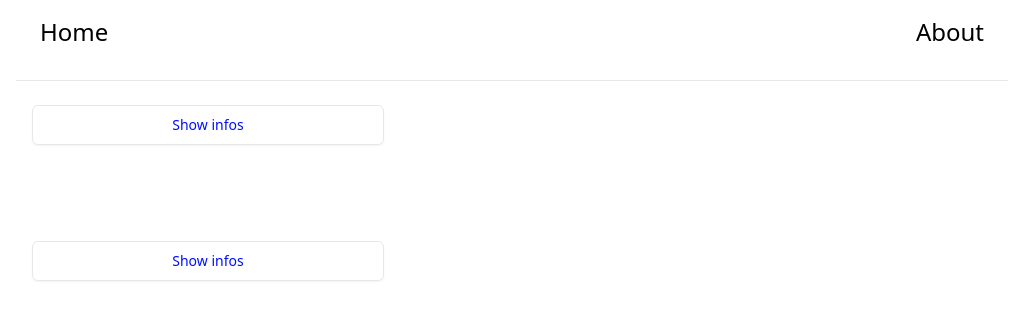
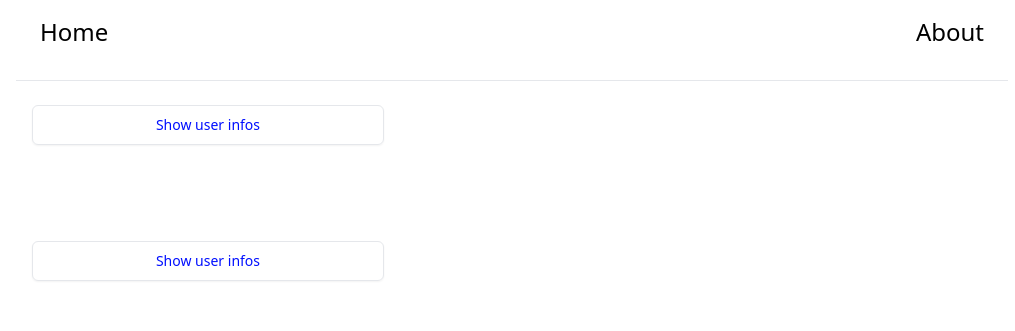
Before and after one commit to Coda-First/typescript-learning, a React (Vite) app: page / in a window 1280 px wide. Shown: the top 331 px of the page, without its empty margins (128-1143 px from the left). Built offline with nearby package versions, Linux system fonts and the light colour scheme.

Commit message:
style(welcome message): :lipstick: improve ui for button

```diff
--- a/src/components/homepage/WelcomeMessage.tsx
+++ b/src/components/homepage/WelcomeMessage.tsx
@@ -27,7 +27,7 @@ const Greeting = (props: WelcomeMessageProps) => {
           </>}
         </div>
       }
-      <Button onClick={() => handleToggle()} color="#000FFF">Show infos</Button>
+      <Button onClick={() => handleToggle()} color="#000FFF">Show user infos</Button>
     </>
   )
 }
```
